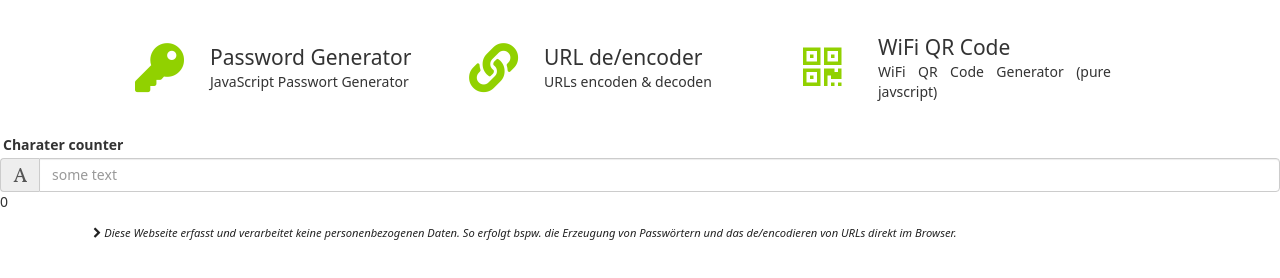
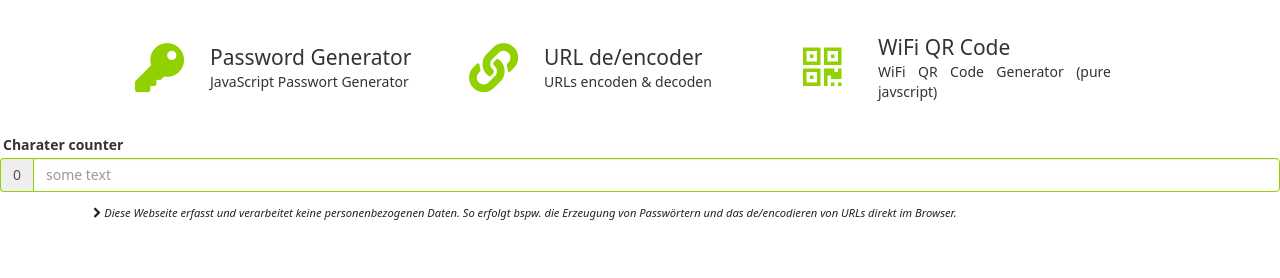
Before and after one commit to cult-x/cult-x.github.io, a plain HTML site: page index.html in a window 1280 px wide. Shown: the part 294-572 px from the top of the page. Drawn offline with nearby package versions, Linux system fonts and the light colour scheme; a web font is replaced by a local one.

Commit message:
Update index.html
better portayal for counter

```diff
--- a/index.html
+++ b/index.html
@@ -58,17 +58,20 @@
             </div>
         </div>
 
-
+        <!-- char counter -->
         <div>
             <label for="counter" class="control-label">Charater counter</label>
             <div class="input-group">
-                <span id="basic-addon-counter" class="input-group-addon"><i class="glyphicon glyphicon-font"></i></span>
+                <span id="basic-addon-counter" class="input-group-addon" style="border-color: #91d100;"><span
+                        id="counter-label" class="input-group">0</span></span>
                 <input type="text" id="counter" name="counter" class="form-control" placeholder="some text"
+                    style="border-color: #91d100;"
                     oninput="document.getElementById('counter-label').textContent = document.getElementById('counter').value.length;"
                     required />
             </div>
-            <div id="counter-label" class="input-group">0</div>
         </div>
+        <!-- //char counter -->
+
         <!-- DSGVO Info -->
         <div class="info-box">
             <span class="fa fa-chevron-right"></span>
```
